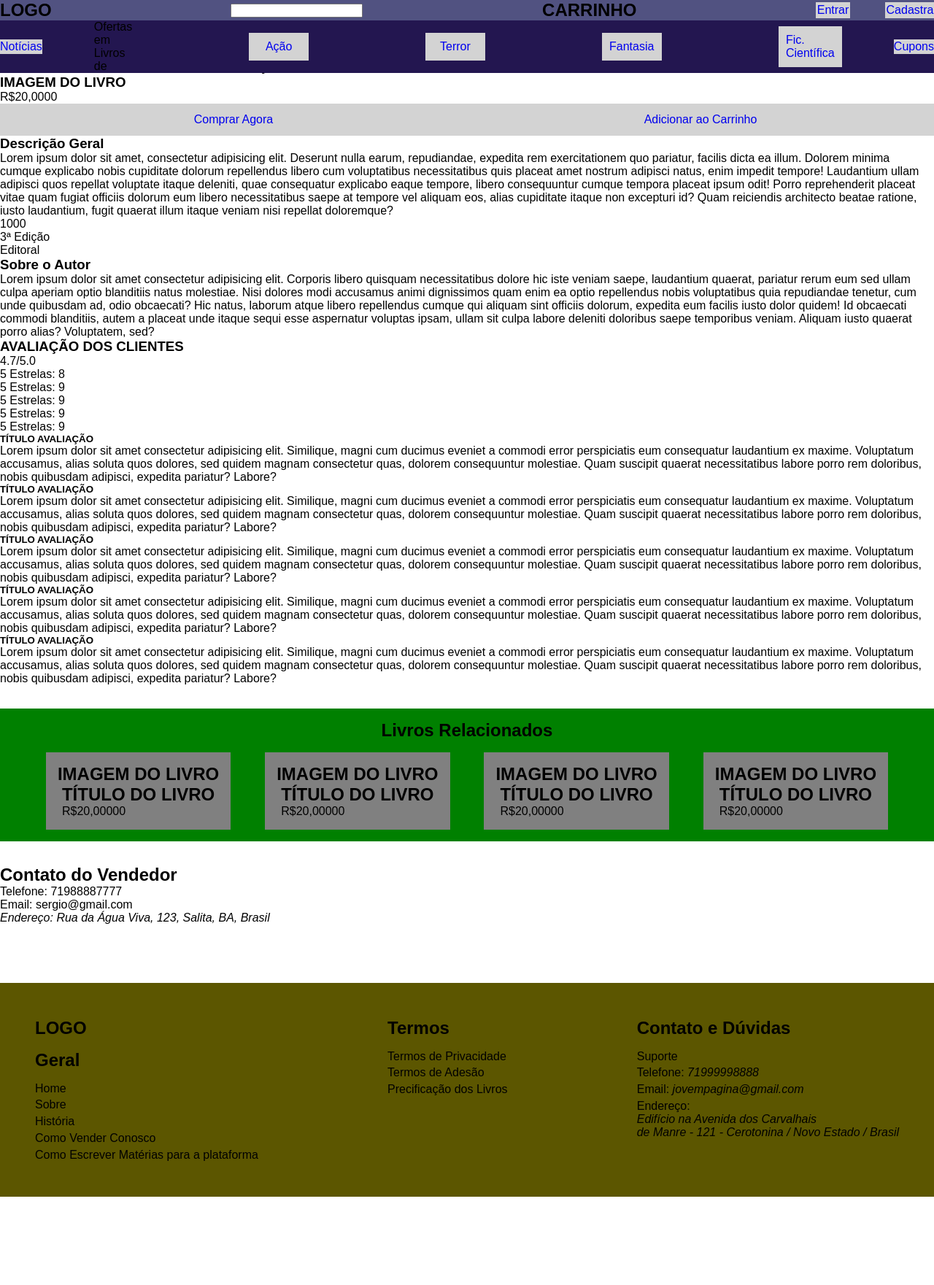
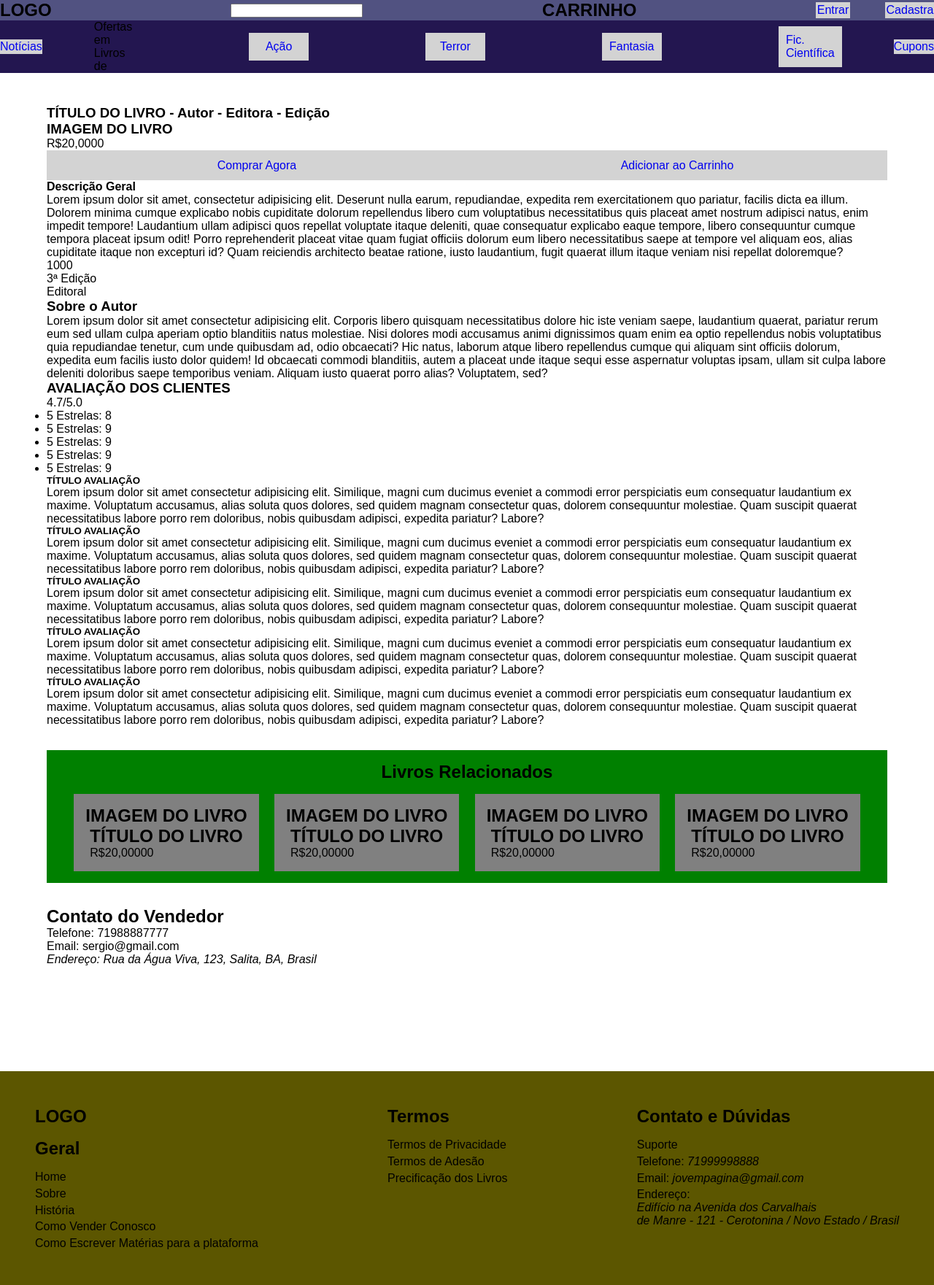
Before and after one commit to rodrigo-fullstack/jovem-pagina, a PHP site: page /produto_selecionado.html in a window 1280 px wide. Shown: the whole page at 73% size. Before the commit the page ends 1640 px from the top, so only its background shows below. Run offline with PHP 8.4, Linux system fonts and the light colour scheme.

Commit message:
feat (positioning): Organizando direção da página

```diff
--- a/assets/css/main.css
+++ b/assets/css/main.css
@@ -9,6 +9,12 @@
     display: flex;
     flex-direction: column;
     gap: 2rem;
+    padding: 4rem;
+}
+
+.book-select-container{
+    display: flex;
+    flex-direction: column;
 }
 
 .btn-container{
--- a/produto_selecionado.html
+++ b/produto_selecionado.html
@@ -72,7 +72,7 @@
 
     <main>
         <article class="book-select-container">
-            <section class="book-select-buy-container">
+            <section class="book-select-general-container">
                 <h1 class="book-select-title">TÍTULO DO LIVRO - Autor - Editora - Edição</h1>
                 <div class="book-select-img">
                     <h1>IMAGEM DO LIVRO</h1>
@@ -84,13 +84,14 @@
                     <a href="#" class="btn">Comprar Agora</a>
                     <a href="#" class="btn btn-shopping">Adicionar ao Carrinho</a>
                 </div>
+
+                <section class="book-select-desc">
+                    <h1>Descrição Geral</h1>
+                    <p>Lorem ipsum dolor sit amet, consectetur adipisicing elit. Deserunt nulla earum, repudiandae, expedita rem exercitationem quo pariatur, facilis dicta ea illum. Dolorem minima cumque explicabo nobis cupiditate dolorum repellendus libero cum voluptatibus necessitatibus quis placeat amet nostrum adipisci natus, enim impedit tempore! Laudantium ullam adipisci quos repellat voluptate itaque deleniti, quae consequatur explicabo eaque tempore, libero consequuntur cumque tempora placeat ipsum odit! Porro reprehenderit placeat vitae quam fugiat officiis dolorum eum libero necessitatibus saepe at tempore vel aliquam eos, alias cupiditate itaque non excepturi id? Quam reiciendis architecto beatae ratione, iusto laudantium, fugit quaerat illum itaque veniam nisi repellat doloremque?</p>
+                </section>
             </section>
 
 
-            <section class="book-select-desc">
-                <h1>Descrição Geral</h1>
-                <p>Lorem ipsum dolor sit amet, consectetur adipisicing elit. Deserunt nulla earum, repudiandae, expedita rem exercitationem quo pariatur, facilis dicta ea illum. Dolorem minima cumque explicabo nobis cupiditate dolorum repellendus libero cum voluptatibus necessitatibus quis placeat amet nostrum adipisci natus, enim impedit tempore! Laudantium ullam adipisci quos repellat voluptate itaque deleniti, quae consequatur explicabo eaque tempore, libero consequuntur cumque tempora placeat ipsum odit! Porro reprehenderit placeat vitae quam fugiat officiis dolorum eum libero necessitatibus saepe at tempore vel aliquam eos, alias cupiditate itaque non excepturi id? Quam reiciendis architecto beatae ratione, iusto laudantium, fugit quaerat illum itaque veniam nisi repellat doloremque?</p>
-            </section>
 
             <section class="book-select-data">
 
```
